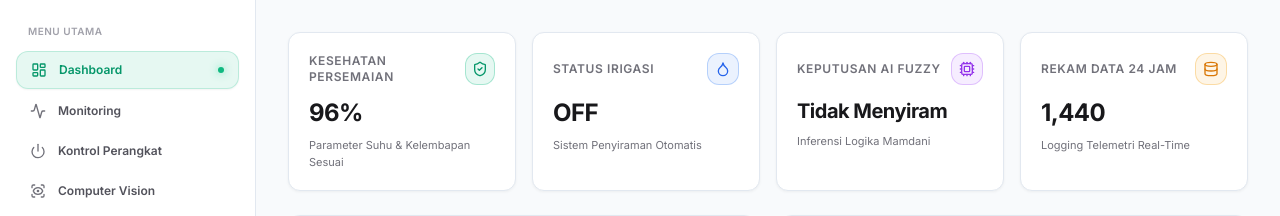
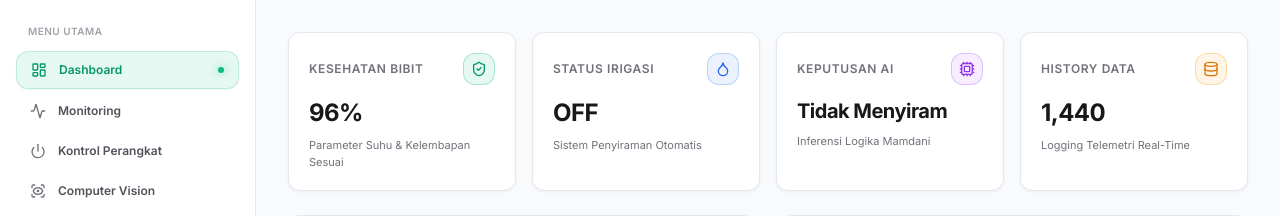
Before and after one commit to jayabelajar/seed, a FastAPI app: page /dashboard in a window 1280 px wide. Shown: the part 64-280 px from the top of the page. Run offline with FastAPI, Linux system fonts and the light colour scheme; some libraries are stand-ins or nearby versions.

Commit message:
feat: add dashboard template for system monitoring and update project documentation

```diff
--- a/app/templates/dashboard.html
+++ b/app/templates/dashboard.html
@@ -9,8 +9,9 @@
     <!-- Indeks Kesehatan Persemaian -->
     <article class="metric-card group">
       <div class="flex items-center justify-between">
-        <p class="text-xs font-semibold uppercase tracking-wider text-zinc-500 dark:text-zinc-400">Kesehatan Persemaian</p>
-        <div class="flex h-8 w-8 items-center justify-center rounded-xl border border-emerald-500/30 bg-emerald-500/10 text-emerald-600 dark:text-emerald-400">
+        <p class="text-xs font-semibold uppercase tracking-wider text-zinc-500 dark:text-zinc-400">Kesehatan Bibit</p>
+        <div
+          class="flex h-8 w-8 items-center justify-center rounded-xl border border-emerald-500/30 bg-emerald-500/10 text-emerald-600 dark:text-emerald-400">
           <i data-lucide="shield-check" class="h-4 w-4"></i>
         </div>
       </div>
@@ -24,12 +25,14 @@
     <article class="metric-card group">
       <div class="flex items-center justify-between">
         <p class="text-xs font-semibold uppercase tracking-wider text-zinc-500 dark:text-zinc-400">Status Irigasi</p>
-        <div class="flex h-8 w-8 items-center justify-center rounded-xl border border-blue-500/30 bg-blue-500/10 text-blue-600 dark:text-blue-400">
+        <div
+          class="flex h-8 w-8 items-center justify-center rounded-xl border border-blue-500/30 bg-blue-500/10 text-blue-600 dark:text-blue-400">
           <i data-lucide="droplet" class="h-4 w-4"></i>
         </div>
       </div>
       <div class="mt-3">
-        <span class="text-2xl font-bold tracking-tight text-zinc-900 dark:text-zinc-100" id="dashPumpStatus">{{ device_status.pump.status if device_status else 'OFF' }}</span>
+        <span class="text-2xl font-bold tracking-tight text-zinc-900 dark:text-zinc-100" id="dashPumpStatus">{{
+          device_status.pump.status if device_status else 'OFF' }}</span>
       </div>
       <p class="mt-2 text-[11px] text-zinc-500 dark:text-zinc-400">Sistem Penyiraman Otomatis</p>
     </article>
@@ -37,13 +40,16 @@
     <!-- Keputusan Cerdas AI -->
     <article class="metric-card group">
       <div class="flex items-center justify-between">
-        <p class="text-xs font-semibold uppercase tracking-wider text-zinc-500 dark:text-zinc-400">Keputusan AI Fuzzy</p>
-        <div class="flex h-8 w-8 items-center justify-center rounded-xl border border-purple-500/30 bg-purple-500/10 text-purple-600 dark:text-purple-400">
+        <p class="text-xs font-semibold uppercase tracking-wider text-zinc-500 dark:text-zinc-400">Keputusan AI
+        </p>
+        <div
+          class="flex h-8 w-8 items-center justify-center rounded-xl border border-purple-500/30 bg-purple-500/10 text-purple-600 dark:text-purple-400">
           <i data-lucide="cpu" class="h-4 w-4"></i>
         </div>
       </div>
       <div class="mt-3">
-        <span class="text-xl font-bold tracking-tight text-zinc-900 dark:text-zinc-100 truncate block">{{ fuzzy.decision }}</span>
+        <span class="text-xl font-bold tracking-tight text-zinc-900 dark:text-zinc-100 truncate block">{{ fuzzy.decision
+          }}</span>
       </div>
       <p class="mt-2 text-[11px] text-zinc-500 dark:text-zinc-400">Inferensi Logika Mamdani</p>
     </article>
@@ -51,8 +57,9 @@
     <!-- Total Telemetri 24 Jam -->
     <article class="metric-card group">
       <div class="flex items-center justify-between">
-        <p class="text-xs font-semibold uppercase tracking-wider text-zinc-500 dark:text-zinc-400">Rekam Data 24 Jam</p>
-        <div class="flex h-8 w-8 items-center justify-center rounded-xl border border-amber-500/30 bg-amber-500/10 text-amber-600 dark:text-amber-400">
+        <p class="text-xs font-semibold uppercase tracking-wider text-zinc-500 dark:text-zinc-400">History Data</p>
+        <div
+          class="flex h-8 w-8 items-center justify-center rounded-xl border border-amber-500/30 bg-amber-500/10 text-amber-600 dark:text-amber-400">
           <i data-lucide="database" class="h-4 w-4"></i>
         </div>
       </div>
@@ -70,7 +77,8 @@
       <div class="panel">
         <div class="panel-header">
           <div class="flex items-center gap-2">
-            <div class="flex h-7 w-7 items-center justify-center rounded-lg bg-rose-500/10 text-rose-500 border border-rose-500/20">
+            <div
+              class="flex h-7 w-7 items-center justify-center rounded-lg bg-rose-500/10 text-rose-500 border border-rose-500/20">
               <i data-lucide="thermometer" class="h-4 w-4"></i>
             </div>
             <div>
@@ -88,7 +96,8 @@
       <div class="panel">
         <div class="panel-header">
           <div class="flex items-center gap-2">
-            <div class="flex h-7 w-7 items-center justify-center rounded-lg bg-blue-500/10 text-blue-500 border border-blue-500/20">
+            <div
+              class="flex h-7 w-7 items-center justify-center rounded-lg bg-blue-500/10 text-blue-500 border border-blue-500/20">
               <i data-lucide="droplets" class="h-4 w-4"></i>
             </div>
             <div>
@@ -106,7 +115,8 @@
       <div class="panel">
         <div class="panel-header">
           <div class="flex items-center gap-2">
-            <div class="flex h-7 w-7 items-center justify-center rounded-lg bg-emerald-500/10 text-emerald-500 border border-emerald-500/20">
+            <div
+              class="flex h-7 w-7 items-center justify-center rounded-lg bg-emerald-500/10 text-emerald-500 border border-emerald-500/20">
               <i data-lucide="sprout" class="h-4 w-4"></i>
             </div>
             <div>
@@ -124,7 +134,8 @@
       <div class="panel">
         <div class="panel-header">
           <div class="flex items-center gap-2">
-            <div class="flex h-7 w-7 items-center justify-center rounded-lg bg-amber-500/10 text-amber-500 border border-amber-500/20">
+            <div
+              class="flex h-7 w-7 items-center justify-center rounded-lg bg-amber-500/10 text-amber-500 border border-amber-500/20">
               <i data-lucide="sun" class="h-4 w-4"></i>
             </div>
             <div>
@@ -149,7 +160,8 @@
           <h2>Cuplikan Data Telemetri</h2>
           <p>6 pembacaan sensor terbaru</p>
         </div>
-        <a href="/monitoring" class="text-xs font-semibold text-emerald-600 dark:text-emerald-400 hover:underline flex items-center gap-1">
+        <a href="/monitoring"
+          class="text-xs font-semibold text-emerald-600 dark:text-emerald-400 hover:underline flex items-center gap-1">
           <span>Lihat Semua</span>
           <i data-lucide="arrow-right" class="h-3.5 w-3.5"></i>
         </a>
@@ -187,7 +199,8 @@
           <h2>Cuplikan Log AI Fuzzy</h2>
           <p>Keputusan otomatisasi sistem terkini</p>
         </div>
-        <a href="/fuzzy" class="text-xs font-semibold text-purple-600 dark:text-purple-400 hover:underline flex items-center gap-1">
+        <a href="/fuzzy"
+          class="text-xs font-semibold text-purple-600 dark:text-purple-400 hover:underline flex items-center gap-1">
           <span>Detail Fuzzy</span>
           <i data-lucide="arrow-right" class="h-3.5 w-3.5"></i>
         </a>
@@ -206,8 +219,10 @@
             {% for log in pump_logs[:5] %}
             <tr>
               <td>
-                <span class="inline-flex items-center gap-1.5 rounded-full px-2 py-0.5 text-[11px] font-semibold {% if log.status == 'ON' %}bg-emerald-500/10 text-emerald-600 dark:text-emerald-400 border border-emerald-500/20{% else %}bg-slate-100 dark:bg-zinc-800 text-zinc-600 dark:text-zinc-400 border border-slate-200 dark:border-zinc-700{% endif %}">
-                  <span class="h-1.5 w-1.5 rounded-full {% if log.status == 'ON' %}bg-emerald-500{% else %}bg-zinc-400{% endif %}"></span>
+                <span
+                  class="inline-flex items-center gap-1.5 rounded-full px-2 py-0.5 text-[11px] font-semibold {% if log.status == 'ON' %}bg-emerald-500/10 text-emerald-600 dark:text-emerald-400 border border-emerald-500/20{% else %}bg-slate-100 dark:bg-zinc-800 text-zinc-600 dark:text-zinc-400 border border-slate-200 dark:border-zinc-700{% endif %}">
+                  <span
+                    class="h-1.5 w-1.5 rounded-full {% if log.status == 'ON' %}bg-emerald-500{% else %}bg-zinc-400{% endif %}"></span>
                   {{ log.status }}
                 </span>
               </td>
```
Also changed, not shown: README.md.
